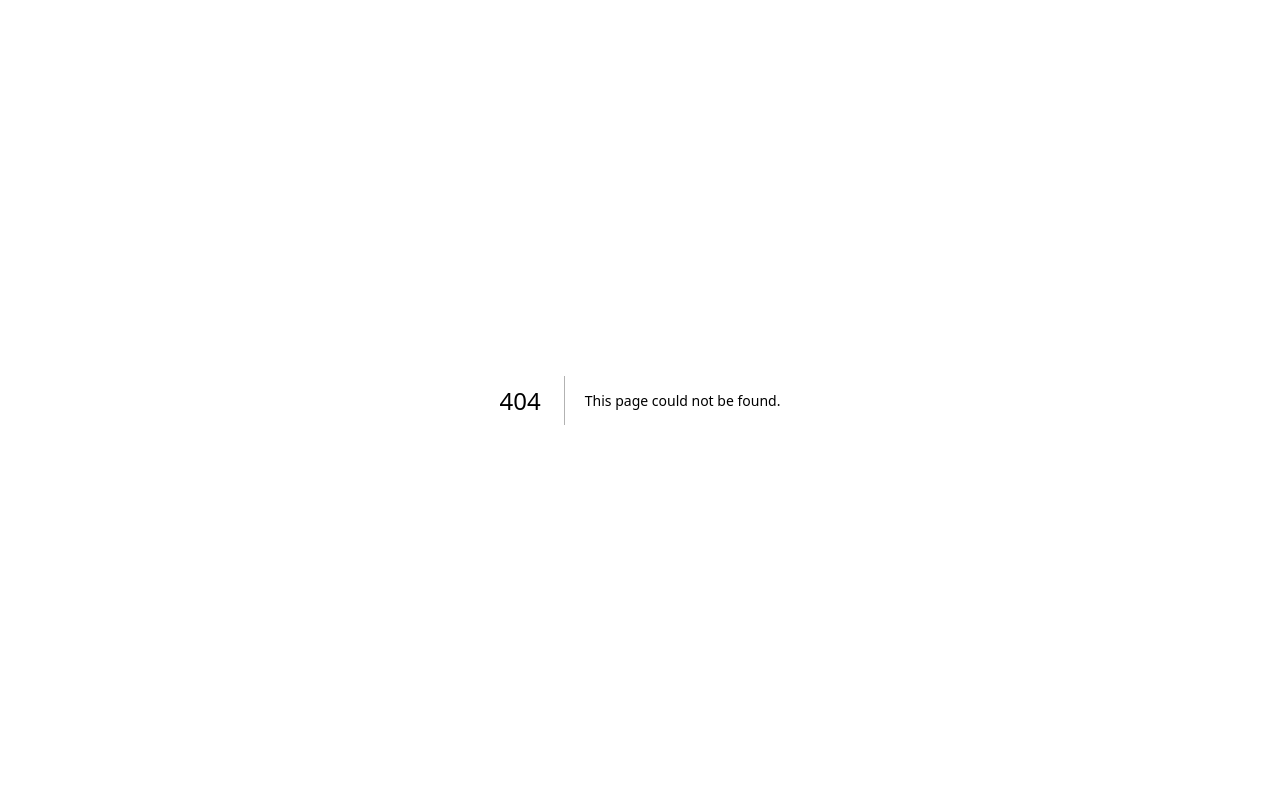
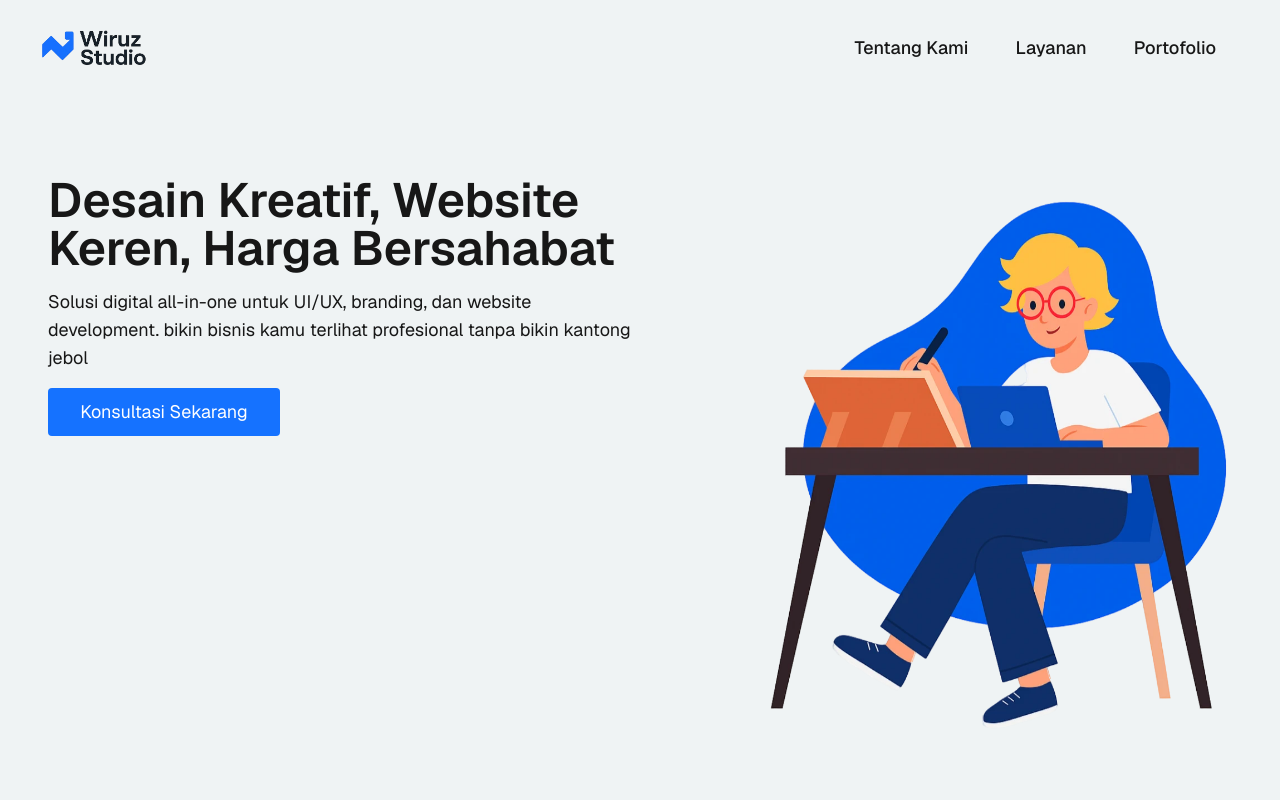
Before and after one commit to fahrizapcode/wiruz-studio, a Next.js app: page /wiruz-studio/ in a window 1280 px wide. Before the commit this address had no page. Shown: the top 800 px of the page. Built offline with nearby package versions, Linux system fonts and the light colour scheme.

Commit message:
Percobaan 13

```diff
--- a/next.config.ts
+++ b/next.config.ts
@@ -1,11 +1,10 @@
 import type { NextConfig } from "next";
 
 const nextConfig: NextConfig = {
-  output: "export",
-  images: {
-    unoptimized: true,
-  },
-  basePath: "/wiruz-studio-if", // pakai nama repo kamu
+  output: "export", // static export
+  images: { unoptimized: true },
+  basePath: "/wiruz-studio", // pakai nama repo kamu
+  assetPrefix: "/wiruz-studio/",
 };
 
 export default nextConfig;
--- a/package.json
+++ b/package.json
@@ -5,7 +5,8 @@
   "scripts": {
     "dev": "next dev --turbopack",
     "build": "next build --turbopack",
-    "start": "next start"
+    "start": "next start",
+    "deploy": "next build && gh-pages -d out"
   },
   "dependencies": {
     "next": "15.5.4",
@@ -18,6 +19,7 @@
     "@types/react": "^19",
     "@types/react-dom": "^19",
     "autoprefixer": "^10.4.21",
+    "gh-pages": "^6.3.0",
     "postcss": "^8.5.6",
     "tailwindcss": "^4.1.13",
     "typescript": "^5"
--- a/src/app/layout.tsx
+++ b/src/app/layout.tsx
@@ -15,7 +15,7 @@ const geistMono = Geist_Mono({
 });
 
 export const metadata: Metadata = {
-  title: "Create Next App",
+  title: "Wiruz Studio",
   description: "Generated by create next app",
 };
 
--- a/src/app/page.tsx
+++ b/src/app/page.tsx
@@ -12,7 +12,12 @@ export default function Home() {
   return (
     <div className="bg-[#eff3f4]">
       <header className="sm:p-5 sm:px-8 flex justify-between items-center h-[12vh]">
-        <Image src="/logo.png" width={120} height={120} alt="logo" />
+        <Image
+          src={`/wiruz-studio/logo.png`}
+          width={120}
+          height={120}
+          alt="logo"
+        />
         <nav className="px-8 hidden font-[500] text-lg font-sans w-[35%] justify-between min-w-[400px] md:flex">
           <a
             className="cursor-pointer hover:font-[600] active:opacity-20"
```
Also changed, not shown: 1 other file (tests, documents, lock files or other folders).
